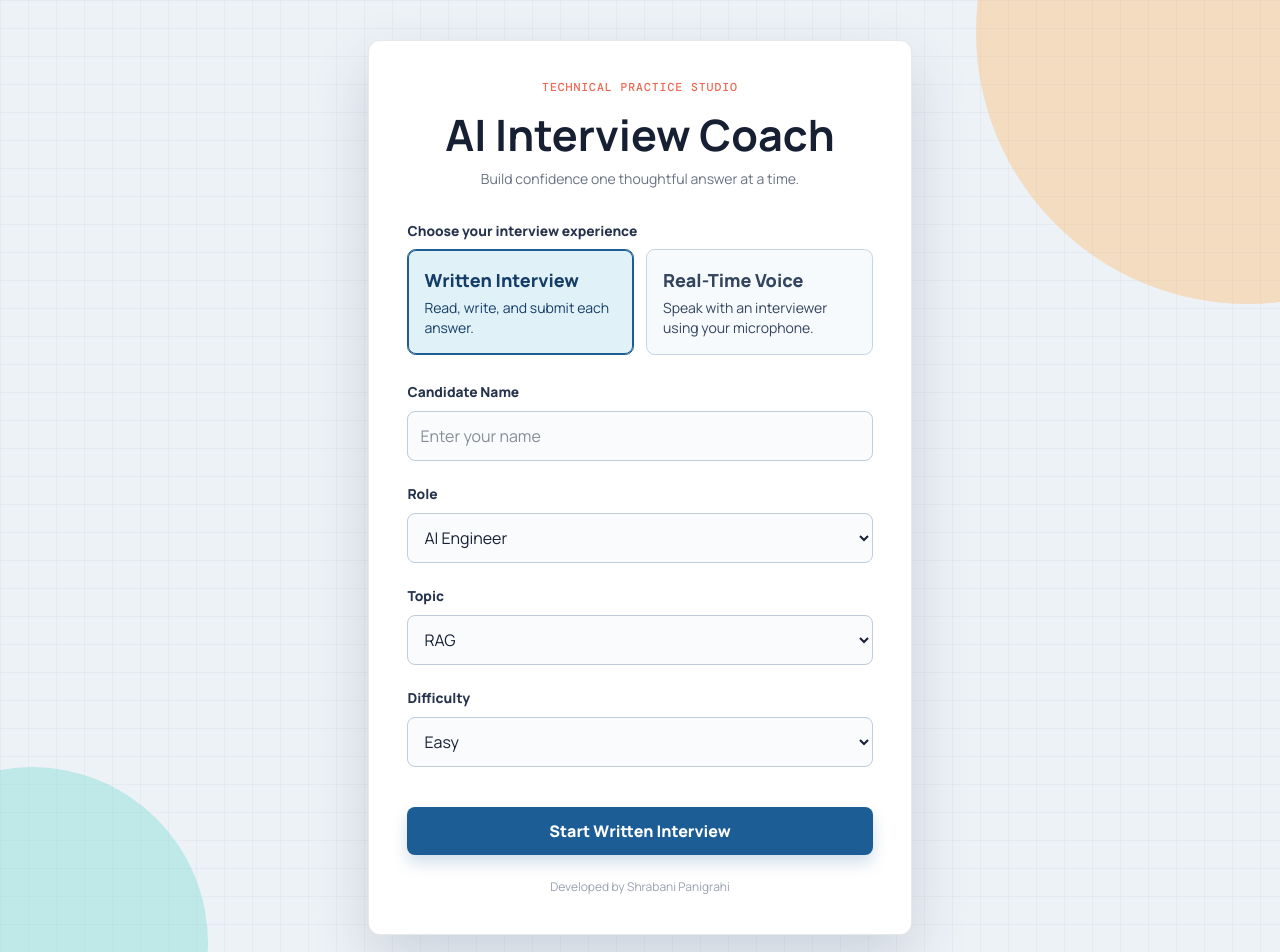
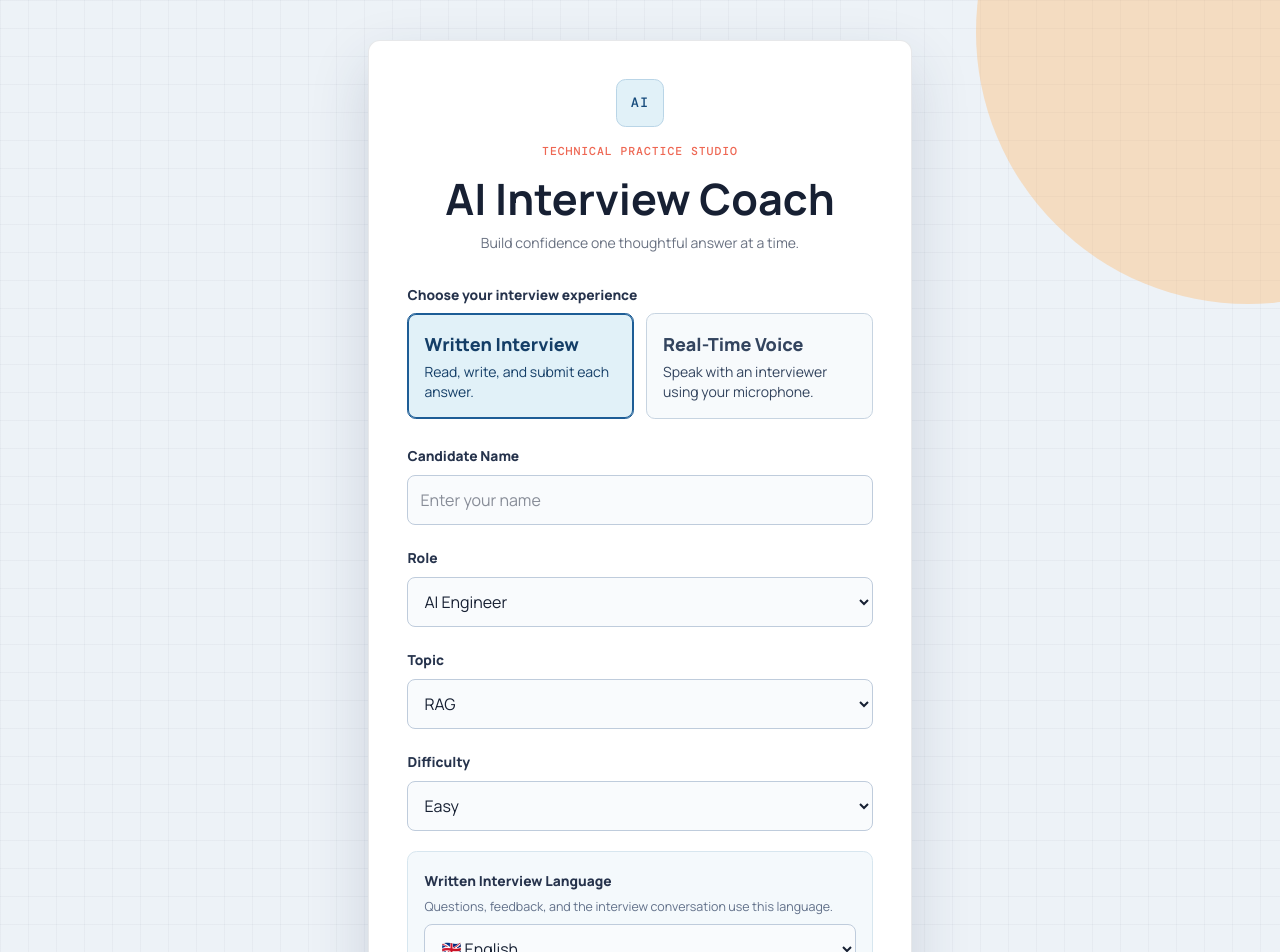
Before and after one commit to spqdot/ai-interview-coach, a React app in the folder frontend/: page / in a window 1280 px wide. Shown: the top 952 px of the page. Built offline with nearby package versions, Linux system fonts and the light colour scheme; the HTML template or start-up script is replaced by a standard one.

Commit message:
Add written interview language selection

```diff
--- a/frontend/src/pages/Home.jsx
+++ b/frontend/src/pages/Home.jsx
@@ -29,7 +29,7 @@ function Home() {
                 role: role,
                 topic: topic,
                 difficulty: difficulty,
-                language: mode === "voice" ? speechLanguage : undefined,
+                language: speechLanguage,
             });
 
             console.log("Interview started:", response.data);
@@ -75,6 +75,8 @@ function Home() {
             <div className="home-card bg-white rounded-xl shadow-lg p-8 w-[500px]">
 
                 {/* Title */}
+                <div className="home-brand-mark" aria-hidden="true">AI</div>
+
                 <p className="eyebrow text-center mb-3">Technical practice studio</p>
 
                 <h1 className="page-title text-3xl font-bold text-center mb-2">
@@ -115,7 +117,7 @@ function Home() {
                 </div>
 
 
-                <div className="space-y-5">
+                    <div className="setup-form space-y-5">
 
                     {/* Candidate Name */}
                     <div>
@@ -246,11 +248,14 @@ function Home() {
                         </select>
                     </div>
 
-                    {mode === "voice" && (
-                        <div>
+                    <div className="language-field">
                             <label className="field-label">
-                                Voice Interview Language
+                                {mode === "voice" ? "Voice Interview Language" : "Written Interview Language"}
                             </label>
+
+                            <p className="field-hint">
+                                Questions, feedback, and the interview conversation use this language.
+                            </p>
 
                             <select
                                 className="form-control w-full border rounded-lg p-3 mt-2"
@@ -263,8 +268,7 @@ function Home() {
                                     </option>
                                 ))}
                             </select>
-                        </div>
-                    )}
+                    </div>
 
 
                     {/* Start Interview Button */}
--- a/frontend/src/pages/Interview.jsx
+++ b/frontend/src/pages/Interview.jsx
@@ -25,7 +25,7 @@ function Interview() {
 
     const [answer, setAnswer] = useState("");
     const [loading, setLoading] = useState(false);
-    const [speechLanguage, setSpeechLanguage] = useState(
+    const [speechLanguage] = useState(
         state?.speechLanguage || "en-US"
     );
     const [isInterviewerSpeaking, setIsInterviewerSpeaking] = useState(false);
@@ -441,17 +441,15 @@ function Interview() {
                             </p>
                         </div>
 
-                        {isVoiceInterview && (
-                            <div>
+                        <div>
                                 <label className="text-sm text-gray-500 block">
-                                    Voice Language
+                                    {isVoiceInterview ? "Voice Language" : "Written Language"}
                                 </label>
 
                                 <p className="font-semibold text-gray-800 mt-1">
                                     {VOICE_LANGUAGE_LABELS[speechLanguage]}
                                 </p>
-                            </div>
-                        )}
+                        </div>
 
                     </div>
 
--- a/frontend/src/styles/index.css
+++ b/frontend/src/styles/index.css
@@ -70,6 +70,22 @@ textarea {
     box-shadow: 0 24px 60px rgba(31, 52, 89, 0.16) !important;
 }
 
+.home-brand-mark {
+    display: grid;
+    place-items: center;
+    width: 3rem;
+    height: 3rem;
+    margin: 0 auto 1rem;
+    border: 1px solid #b9d5e7;
+    border-radius: 0.6rem;
+    background: #e1f1f8;
+    color: #164b7c;
+    font-family: "DM Mono", monospace;
+    font-size: 0.85rem;
+    font-weight: 500;
+    letter-spacing: 0.08em;
+}
+
 .eyebrow {
     color: #ee6753;
     font-family: "DM Mono", monospace;
@@ -89,6 +105,24 @@ textarea {
     color: #26334c;
     font-size: 0.86rem;
     font-weight: 800;
+}
+
+.field-hint {
+    margin: 0.35rem 0 0;
+    color: #617089;
+    font-size: 0.78rem;
+    line-height: 1.45;
+}
+
+.language-field {
+    padding: 1rem;
+    border: 1px solid #d7e6ef;
+    border-radius: 0.6rem;
+    background: #f4f9fc;
+}
+
+.setup-form > div:not(.language-field) {
+    position: relative;
 }
 
 .form-control,
@@ -312,3 +346,7 @@ textarea {
     color: #1b3858;
     line-height: 1.65;
 }
+
+.interview-panel > div:first-child > div {
+    min-width: 7rem;
+}
```
